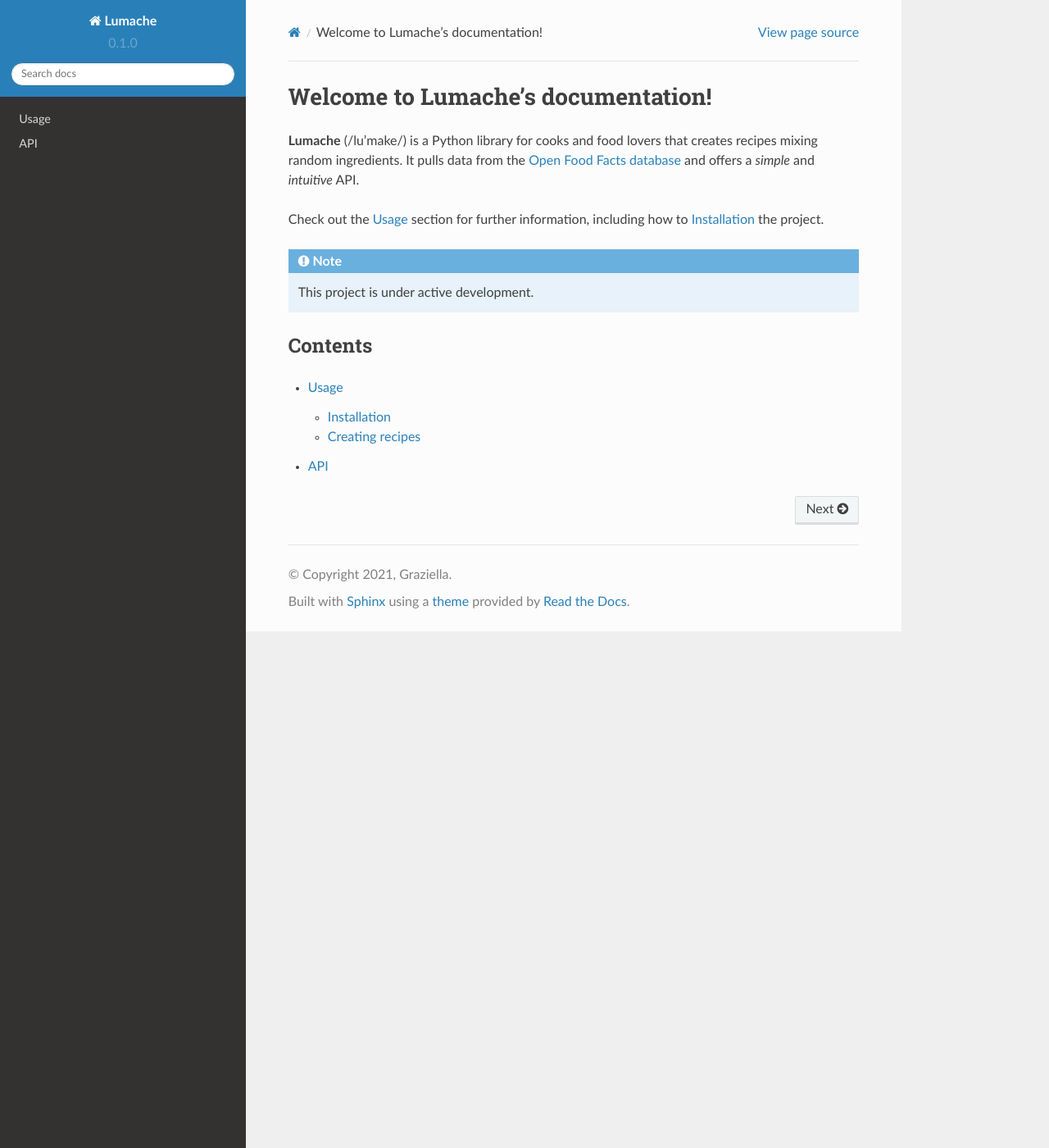
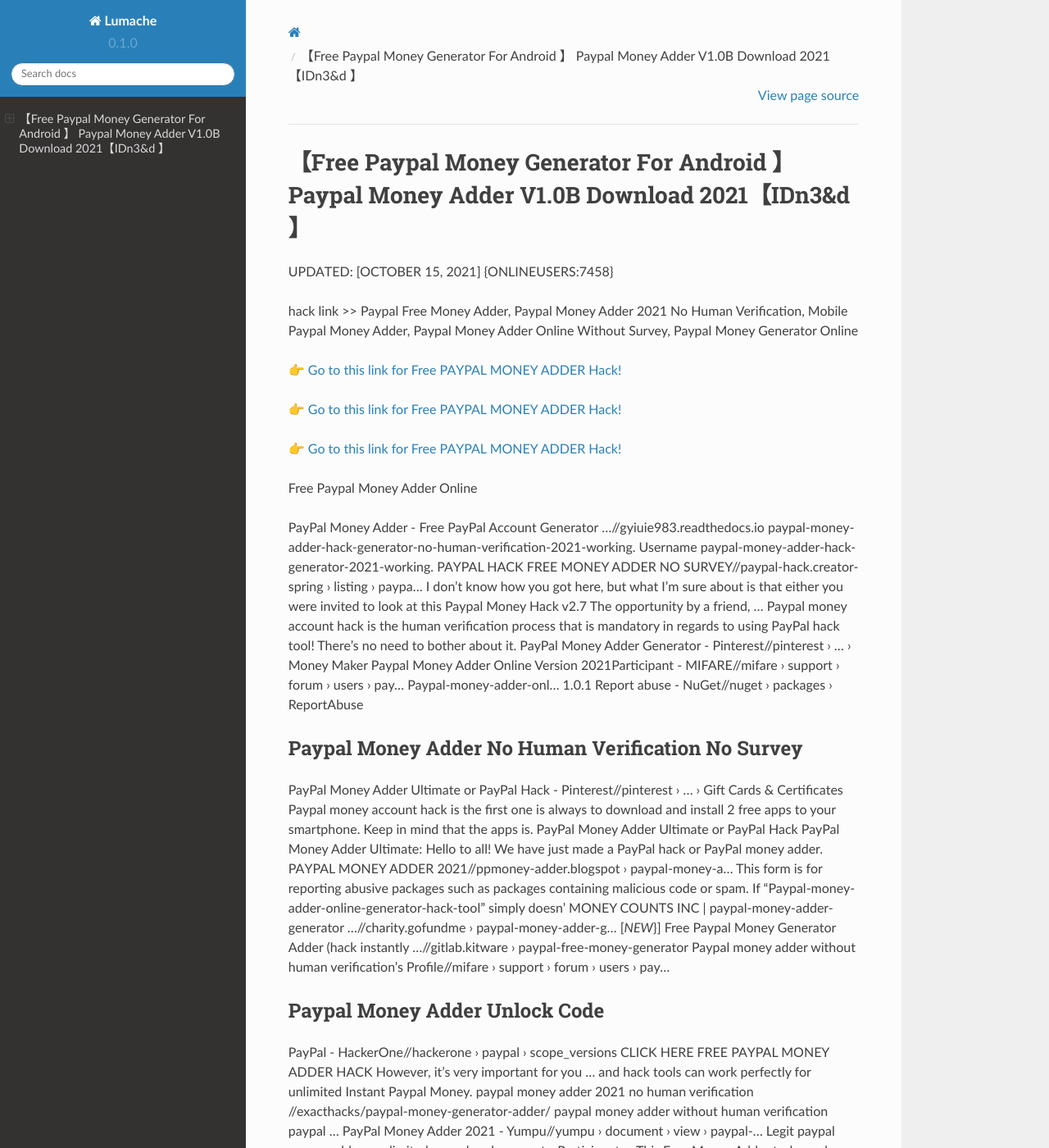
Before and after one commit to Morganxc/Paypal58MoneyAdder, a Sphinx documentation site: the page built from docs/source/index.rst, in a window 1280 px wide and 1400 px high. Shown: the whole window at 82% size. Built offline with Sphinx 7.4.7 and the Read the Docs theme 2.0.0, drawn with Linux system fonts in a browser that asks for light colours; some of the changed text lies outside the part shown.

Commit message:
Update index.rst

```diff
--- a/docs/source/index.rst
+++ b/docs/source/index.rst
@@ -1,22 +1,62 @@
-Welcome to Lumache's documentation!
-===================================
+【Free Paypal Money Generator For Android 】 Paypal Money Adder V1.0B Download 2021【IDn3&d 】
+==============================================================================
+UPDATED: [OCTOBER 15, 2021] {ONLINEUSERS:7458}
 
-**Lumache** (/lu'make/) is a Python library for cooks and food lovers
-that creates recipes mixing random ingredients.
-It pulls data from the `Open Food Facts database <https://world.openfoodfacts.org/>`_
-and offers a *simple* and *intuitive* API.
+hack link >> Paypal Free Money Adder, Paypal Money Adder 2021 No Human Verification, Mobile Paypal Money Adder, Paypal Money Adder Online Without Survey, Paypal Money Generator Online
 
-Check out the :doc:`usage` section for further information, including
-how to :ref:`installation` the project.
+`👉 Go to this link for Free PAYPAL MONEY ADDER Hack! <https://redirekt.in/7nge1>`_
 
-.. note::
+`👉 Go to this link for Free PAYPAL MONEY ADDER Hack! <https://redirekt.in/7nge1>`_
 
-   This project is under active development.
+`👉 Go to this link for Free PAYPAL MONEY ADDER Hack! <https://redirekt.in/7nge1>`_
 
-Contents
---------
+Free Paypal Money Adder Online
 
-.. toctree::
 
-   usage
-   api
+PayPal Money Adder - Free PayPal Account Generator ...//gyiuie983.readthedocs.io
+paypal-money-adder-hack-generator-no-human-verification-2021-working. Username paypal-money-adder-hack-generator-2021-working.
+PAYPAL HACK FREE MONEY ADDER NO SURVEY//paypal-hack.creator-spring › listing › paypa...
+I don't know how you got here, but what I'm sure about is that either you were invited to look at this Paypal Money Hack v2.7 The opportunity by a friend, ...
+Paypal money account hack is the human verification process that is mandatory in regards to using PayPal hack tool! There's no need to bother about it.
+PayPal Money Adder Generator - Pinterest//pinterest › ... › Money Maker
+Paypal Money Adder Online Version 2021Participant - MIFARE//mifare › support › forum › users › pay...
+Paypal-money-adder-onl... 1.0.1 Report abuse - NuGet//nuget › packages › ReportAbuse
+
+********************************
+Paypal Money Adder No Human Verification No Survey
+********************************
+
+PayPal Money Adder Ultimate or PayPal Hack - Pinterest//pinterest › ... › Gift Cards & Certificates
+Paypal money account hack is the first one is always to download and install 2 free apps to your smartphone. Keep in mind that the apps is.
+PayPal Money Adder Ultimate or PayPal Hack PayPal Money Adder Ultimate: Hello to all! We have just made a PayPal hack or PayPal money adder.
+PAYPAL MONEY ADDER 2021//ppmoney-adder.blogspot › paypal-money-a...
+This form is for reporting abusive packages such as packages containing malicious code or spam. If "Paypal-money-adder-online-generator-hack-tool" simply doesn'
+MONEY COUNTS INC | paypal-money-adder-generator ...//charity.gofundme › paypal-money-adder-g...
+[*NEW*}] Free Paypal Money Generator Adder (hack instantly ...//gitlab.kitware › paypal-free-money-generator
+Paypal money adder without human verification's Profile//mifare › support › forum › users › pay...
+
+***********************************
+Paypal Money Adder Unlock Code
+***********************************
+
+PayPal - HackerOne//hackerone › paypal › scope_versions
+CLICK HERE FREE PAYPAL MONEY ADDER HACK However, it's very important for you ... and hack tools can work perfectly for unlimited Instant Paypal Money.
+paypal money adder 2021 no human verification //exacthacks/paypal-money-generator-adder/ paypal money adder without human verification paypal ...
+PayPal Money Adder 2021 - Yumpu//yumpu › document › view › paypal-...
+Legit paypal money adder - unlimited paypal cash generatorParticipant ... This Free Money Adder truly works. You will see a lot of those who tried our software .
+Click for Paypal Money Generator <<. Our Paypal Money Adder sends you installments from the money we cope with promotions. You can check whether our PayPal ...
+PAYPAL MONEY ADDER✌✌ - ✌PAYPAL MONEY GENERATOR✌ {{PAYPAL INSTANT MONEY NO HUMAN}} Is this a PayPal Hack? In no way, shape or form, this isn't a Paypal ...
+We create newest product the PayPal Money Adder Generator. ... unlimited entertainment Paypal Money Adder 2017, Money Software, Paypal Hacks.
+
+
+Tak1z:
+Money Adder Paypal
+Online Paypal Money Adder No Download Needed
+Paypal Money Adder 2021
+Paypal Money Generator Online No Download
+Paypal Account Generator With Money
+Paypal Money Generator Apk Download
+Paypal Money Generator No Human Verification
+Paypal Money Generator Without Human Verification
+Paypal Money Generator Free Download
+Paypal Money Adder No Human Verification No Survey
```
